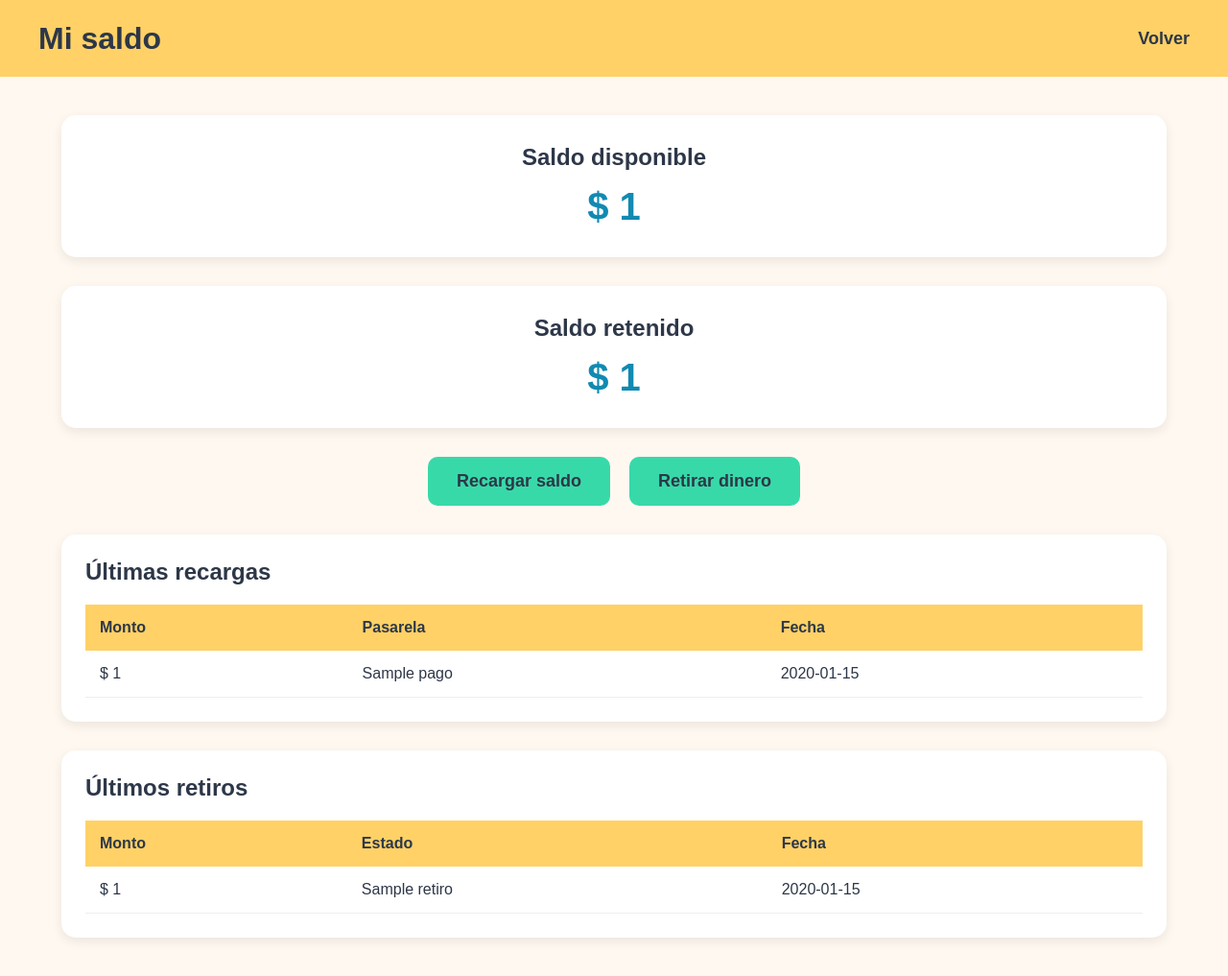
After one commit to dazanael/animalitos, a PHP site: page /pages/saldo.php in a window 1280 px wide. The commit adds this page. Shown: the whole page at 96% size. Run offline with PHP 8.4, Linux system fonts and the light colour scheme; the visitor is signed in with stand-in values (Sample User, id 1); tables that the repository leaves empty hold one stand-in row (values such as "Sample post").

Commit message:
feat/apartado-finanzas

```diff
--- /dev/null
+++ b/css/saldo.css
@@ -0,0 +1,222 @@
+*{
+    margin:0;
+    padding:0;
+    box-sizing:border-box;
+}
+
+:root{
+    --fondos:#FFF8F0;
+    --fondos-secundarios:#FFFFFF;
+    --botones:#38D9A9;
+    --botones_hover:#118AB2;
+    --letras:#2D3748;
+    --letras-secundarias:#718096;
+
+    --amarillo:#FFD166;
+    --naranja:#F4A261;
+    --rosa:#FF6B6B;
+
+    --fuente-titulos:"Poppins",sans-serif;
+    --fuente-letras:"Nunito",sans-serif;
+}
+
+body{
+    background:var(--fondos);
+    min-height:100vh;
+    color:var(--letras);
+}
+
+h1,h2{
+    font-family:var(--fuente-titulos);
+}
+
+p,a,button,td,th{
+    font-family:var(--fuente-letras);
+}
+
+/*
+|--------------------------------------------------------------------------
+| Header
+|--------------------------------------------------------------------------
+*/
+
+header{
+    width:100%;
+    height:80px;
+
+    background:var(--amarillo);
+
+    display:flex;
+    justify-content:space-between;
+    align-items:center;
+
+    padding:0 40px;
+}
+
+header a{
+    text-decoration:none;
+    color:var(--letras);
+    font-weight:bold;
+    font-size:18px;
+}
+
+/*
+|--------------------------------------------------------------------------
+| Contenedor principal
+|--------------------------------------------------------------------------
+*/
+
+#saldo_container{
+    width:90%;
+    max-width:1200px;
+
+    margin:40px auto;
+
+    display:flex;
+    flex-direction:column;
+
+    gap:30px;
+}
+
+/*
+|--------------------------------------------------------------------------
+| Tarjetas saldo
+|--------------------------------------------------------------------------
+*/
+
+.saldo_card{
+    background:var(--fondos-secundarios);
+
+    border-radius:15px;
+
+    padding:30px;
+
+    text-align:center;
+
+    box-shadow:0 4px 12px rgba(0,0,0,.08);
+}
+
+.saldo_card h2{
+    margin-bottom:15px;
+}
+
+.saldo_valor{
+    font-size:40px;
+    font-weight:bold;
+    color:var(--botones_hover);
+}
+
+/*
+|--------------------------------------------------------------------------
+| Acciones
+|--------------------------------------------------------------------------
+*/
+
+#acciones{
+    display:flex;
+    justify-content:center;
+    gap:20px;
+    flex-wrap:wrap;
+}
+
+.action_button{
+    text-decoration:none;
+
+    background:var(--botones);
+
+    color:var(--letras);
+
+    padding:15px 30px;
+
+    border-radius:10px;
+
+    font-size:18px;
+    font-weight:bold;
+
+    transition:.2s;
+}
+
+.action_button:hover{
+    background:var(--botones_hover);
+    color:white;
+}
+
+/*
+|--------------------------------------------------------------------------
+| Historiales
+|--------------------------------------------------------------------------
+*/
+
+.history_box{
+    background:white;
+
+    border-radius:15px;
+
+    padding:25px;
+
+    box-shadow:0 4px 12px rgba(0,0,0,.08);
+}
+
+.history_box h2{
+    margin-bottom:20px;
+}
+
+/*
+|--------------------------------------------------------------------------
+| Tablas
+|--------------------------------------------------------------------------
+*/
+
+table{
+    width:100%;
+    border-collapse:collapse;
+}
+
+thead{
+    background:var(--amarillo);
+}
+
+th{
+    padding:15px;
+    text-align:left;
+}
+
+td{
+    padding:15px;
+    border-bottom:1px solid #eee;
+}
+
+tbody tr:hover{
+    background:#fafafa;
+}
+
+/*
+|--------------------------------------------------------------------------
+| Responsive
+|--------------------------------------------------------------------------
+*/
+
+@media(max-width:768px){
+
+    #saldo_container{
+        width:95%;
+    }
+
+    .saldo_valor{
+        font-size:28px;
+    }
+
+    table{
+        display:block;
+        overflow-x:auto;
+    }
+
+    #acciones{
+        flex-direction:column;
+    }
+
+    .action_button{
+        text-align:center;
+    }
+
+}
--- /dev/null
+++ b/pages/saldo.php
@@ -0,0 +1,335 @@
+<?php
+
+include(__DIR__ . "/../php/conexion.php");
+
+session_start();
+
+if(!isset($_SESSION["usuario_id"])){
+
+    die("Debes iniciar sesión");
+
+}
+
+$usuario_id = $_SESSION["usuario_id"];
+
+/*
+|--------------------------------------------------------------------------
+| Usuario
+|--------------------------------------------------------------------------
+*/
+
+$sql_usuario = "
+SELECT *
+FROM usuarios
+WHERE id = '$usuario_id'
+LIMIT 1
+";
+
+$resultado_usuario = mysqli_query(
+    $conexion,
+    $sql_usuario
+);
+
+$usuario = mysqli_fetch_assoc(
+    $resultado_usuario
+);
+
+/*
+|--------------------------------------------------------------------------
+| Últimas recargas
+|--------------------------------------------------------------------------
+*/
+
+$sql_recargas = "
+SELECT
+    recargas.*,
+    pasarelas_pago.nombre AS pasarela
+FROM recargas
+
+INNER JOIN pasarelas_pago
+ON recargas.pasarela_pago_id = pasarelas_pago.id
+
+WHERE recargas.usuario_id = '$usuario_id'
+
+ORDER BY recargas.id DESC
+
+LIMIT 5
+";
+
+$resultado_recargas = mysqli_query(
+    $conexion,
+    $sql_recargas
+);
+
+/*
+|--------------------------------------------------------------------------
+| Últimos retiros
+|--------------------------------------------------------------------------
+*/
+
+$sql_retiros = "
+SELECT
+    retiros.*,
+    estados_retiro.nombre AS estado
+FROM retiros
+
+INNER JOIN estados_retiro
+ON retiros.estado_id = estados_retiro.id
+
+INNER JOIN cuentas_retiro
+ON retiros.cuenta_id = cuentas_retiro.id
+
+WHERE cuentas_retiro.usuario_id = '$usuario_id'
+
+ORDER BY retiros.id DESC
+
+LIMIT 5
+";
+
+$resultado_retiros = mysqli_query(
+    $conexion,
+    $sql_retiros
+);
+
+?>
+
+<!DOCTYPE html>
+<html lang="es">
+<head>
+
+    <meta charset="UTF-8">
+
+    <meta
+        name="viewport"
+        content="width=device-width, initial-scale=1.0"
+    >
+
+    <link
+        rel="stylesheet"
+        href="../css/saldo.css"
+    >
+
+    <title>Mi saldo</title>
+
+</head>
+
+<body>
+
+    <header>
+
+        <h1>Mi saldo</h1>
+
+        <a href="sorteos.php">
+            Volver
+        </a>
+
+    </header>
+
+    <main id="saldo_container">
+
+        <section class="saldo_card">
+
+            <h2>Saldo disponible</h2>
+
+            <p class="saldo_valor">
+
+                $
+                <?php
+                echo number_format(
+                    $usuario["saldo"]
+                );
+                ?>
+
+            </p>
+
+        </section>
+
+        <section class="saldo_card">
+
+            <h2>Saldo retenido</h2>
+
+            <p class="saldo_valor">
+
+                $
+                <?php
+                echo number_format(
+                    $usuario["saldo_retenido"]
+                );
+                ?>
+
+            </p>
+
+        </section>
+
+        <section id="acciones">
+
+            <a
+                href="recargar.php"
+                class="action_button"
+            >
+                Recargar saldo
+            </a>
+
+            <a
+                href="retirar.php"
+                class="action_button"
+            >
+                Retirar dinero
+            </a>
+
+        </section>
+
+        <section class="history_box">
+
+            <h2>
+
+                Últimas recargas
+
+            </h2>
+
+            <table>
+
+                <thead>
+
+                    <tr>
+
+                        <th>Monto</th>
+
+                        <th>Pasarela</th>
+
+                        <th>Fecha</th>
+
+                    </tr>
+
+                </thead>
+
+                <tbody>
+
+                    <?php
+                    while(
+                        $fila =
+                        mysqli_fetch_assoc(
+                            $resultado_recargas
+                        )
+                    ){
+                    ?>
+
+                    <tr>
+
+                        <td>
+
+                            $
+                            <?php
+                            echo number_format(
+                                $fila["monto"]
+                            );
+                            ?>
+
+                        </td>
+
+                        <td>
+
+                            <?php
+                            echo $fila["pasarela"];
+                            ?>
+
+                        </td>
+
+                        <td>
+
+                            <?php
+                            echo $fila["fecha"];
+                            ?>
+
+                        </td>
+
+                    </tr>
+
+                    <?php } ?>
+
+                </tbody>
+
+            </table>
+
+        </section>
+
+        <section class="history_box">
+
+            <h2>
+
+                Últimos retiros
+
+            </h2>
+
+            <table>
+
+                <thead>
+
+                    <tr>
+
+                        <th>Monto</th>
+
+                        <th>Estado</th>
+
+                        <th>Fecha</th>
+
+                    </tr>
+
+                </thead>
+
+                <tbody>
+
+                    <?php
+                    while(
+                        $fila =
+                        mysqli_fetch_assoc(
+                            $resultado_retiros
+                        )
+                    ){
+                    ?>
+
+                    <tr>
+
+                        <td>
+
+                            $
+                            <?php
+                            echo number_format(
+                                $fila["monto"]
+                            );
+                            ?>
+
+                        </td>
+
+                        <td>
+
+                            <?php
+                            echo ucfirst(
+                                $fila["estado"]
+                            );
+                            ?>
+
+                        </td>
+
+                        <td>
+
+                            <?php
+                            echo $fila["fecha"];
+                            ?>
+
+                        </td>
+
+                    </tr>
+
+                    <?php } ?>
+
+                </tbody>
+
+            </table>
+
+        </section>
+
+    </main>
+
+</body>
+</html>
--- a/pages/sorteos.php
+++ b/pages/sorteos.php
@@ -164,9 +164,9 @@ $resultado = mysqli_query($conexion, $sql);
 
         <div id="header_right">
 
-            <button id="balance_button">
+            <a href="saldo.php" id="balance_button">
                 $<?php echo number_format($usuario["saldo"]); ?>
-            </button>
+            </a>
 
             <a href="perfil.php" id="profile_icon">
 
```
Also changed, not shown: pages/historial.php (+2 -14 lines).
